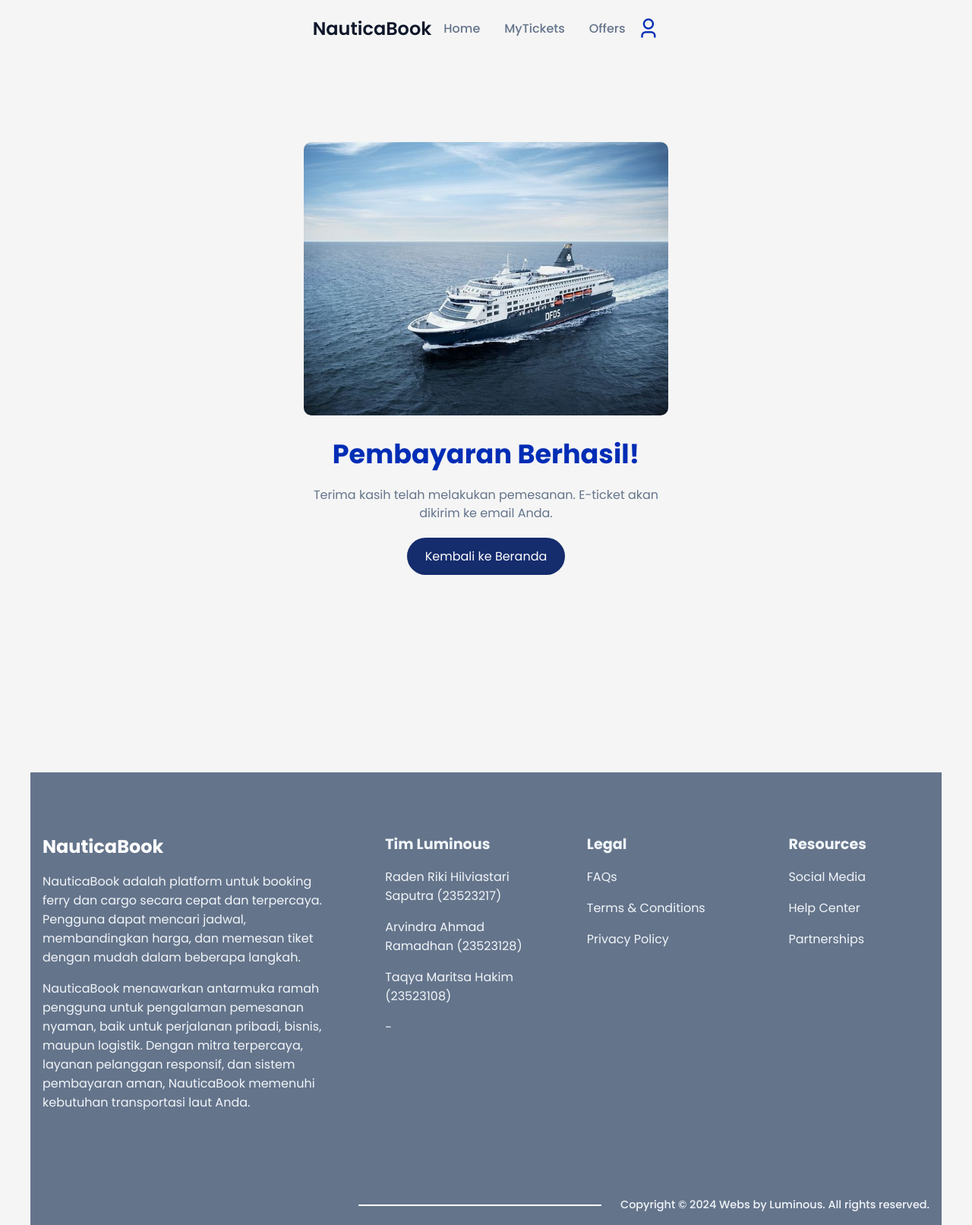
After one commit to RadenRiki/NauticaBook_Luminous, a PHP site: page /payment_success.html in a window 1280 px wide. The commit adds this page. Shown: the whole page at 76% size. Run offline with PHP 8.4, Linux system fonts and the light colour scheme; some libraries are stand-ins or nearby versions.

Commit message:
nambahin css

```diff
--- /dev/null
+++ b/payment_success.html
@@ -0,0 +1,75 @@
+<!DOCTYPE html>
+<html lang="en">
+
+<head>
+    <meta charset="UTF-8">
+    <meta name="viewport" content="width=device-width, initial-scale=1.0">
+    <link href="https://cdn.jsdelivr.net/npm/remixicon@3.4.0/fonts/remixicon.css" rel="stylesheet">
+    <link rel="stylesheet" href="styles.css">
+    <link rel="stylesheet" href="styles3.css">
+    <title>Pembayaran Berhasil - NauticaBook</title>
+</head>
+<body>
+    <!-- Navigation -->
+    <nav>
+        <div class="nav__logo" onclick="window.location.href='home.php'">NauticaBook</div>
+        <ul class="nav__links">
+            <li class="link"><a href="home.php">Home</a></li>
+            <li class="link"><a href="myticket.php">MyTickets</a></li>
+            <li class="link"><a href="offers.php">Offers</a></li>
+        </ul>
+        <div class="profile-icon" onclick="window.location.href='profile.php'">
+            <i class="ri-user-3-line"></i>
+        </div>
+    </nav>
+    <div class="container-sucess">
+        <div class="success-message">
+            <img src="assets/header_ferry.jpeg" alt="Pembayaran Berhasil">
+            <h1>Pembayaran Berhasil!</h1>
+            <p>Terima kasih telah melakukan pemesanan. E-ticket akan dikirim ke email Anda.</p>
+            <a href="home.html" class="btn">Kembali ke Beranda</a>
+        </div>
+    </div>
+    <footer class="footer">
+        <div class="section__container footer__container">
+            <div class="footer__col">
+                <h3>NauticaBook</h3>
+                <p>
+                    NauticaBook adalah platform untuk booking ferry dan cargo secara cepat dan terpercaya.
+                    Pengguna dapat mencari jadwal, membandingkan harga, dan memesan tiket dengan mudah dalam beberapa
+                    langkah.
+                </p>
+                <p>
+                    NauticaBook menawarkan antarmuka ramah pengguna untuk pengalaman pemesanan nyaman,
+                    baik untuk perjalanan pribadi, bisnis, maupun logistik. Dengan mitra terpercaya,
+                    layanan pelanggan responsif, dan sistem pembayaran aman, NauticaBook memenuhi kebutuhan transportasi
+                    laut Anda.
+                </p>
+            </div>
+            <div class="footer__col">
+                <h4>Tim Luminous</h4>
+                <p>Raden Riki Hilviastari Saputra (23523217)</p>
+                <p>Arvindra Ahmad Ramadhan (23523128)</p>
+                <p> Taqya Maritsa Hakim (23523108)</p>
+                <p>-</p>
+            </div>
+            <div class="footer__col">
+                <h4>Legal</h4>
+                <p>FAQs</p>
+                <p>Terms & Conditions</p>
+                <p>Privacy Policy</p>
+            </div>
+            <div class="footer__col">
+                <h4>Resources</h4>
+                <p>Social Media</p>
+                <p>Help Center</p>
+                <p>Partnerships</p>
+            </div>
+        </div>
+        </div>
+        <div class="footer__bar">
+            Copyright © 2024 Webs by Luminous. All rights reserved.
+        </div>
+    </footer>
+</body>
+</html>
--- a/styles3.css
+++ b/styles3.css
@@ -223,3 +223,69 @@
         .btn-pesan:hover {
             background-color: var(--text-light);
         }
+
+
+
+/* Container payment success Styling */
+.container-sucess {
+  text-align: center;
+  padding: 2rem 10px;
+  border-radius: 10px;
+  max-width: 500px;
+  margin: auto; /* Centers horizontally */
+  margin-top: 10vh; /* Adds some space from the top */
+  width: 90%;
+}
+
+/* Image Styling */
+.container-sucess img {
+  max-width: 100%;
+  height: auto;
+  margin-bottom: 1.5rem;
+  border-radius: 10px; /* Optional: Adds rounded corners for a modern look */
+}
+
+/* Typography */
+.success-message h1 {
+  font-size: 35px;
+  color: var(--primary-color);
+  margin-bottom: 1rem;
+}
+
+.success-message p {
+  font-size: 1rem;
+  color: var(--text-light);
+  margin-bottom: 2rem;
+  line-height: 1.5;
+}
+
+/* Button Styling */
+.success-message .btn {
+  background-color: #152c6d;
+  color: var(--white);
+  padding: 0.8rem 1.5rem;
+  text-decoration: none;
+  border-radius: 25px;
+  font-weight: 400;
+  transition: background-color 0.3s ease;
+}
+
+.success-message .btn:hover {
+  background-color: var(--primary-color-dark);
+}
+
+/* Responsive Design */
+@media (max-width: 768px) {
+  .success-message h1 {
+    font-size: 1.5rem;
+  }
+
+  .success-message p {
+    font-size: 0.9rem;
+  }
+
+  .success-message .btn {
+    padding: 0.7rem 1.2rem;
+    font-size: 0.9rem;
+  }
+}
```
Also changed, not shown: payment-success.html (deleted, +0 -18 lines).
